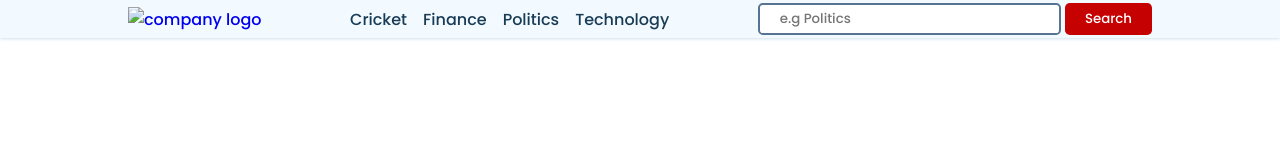
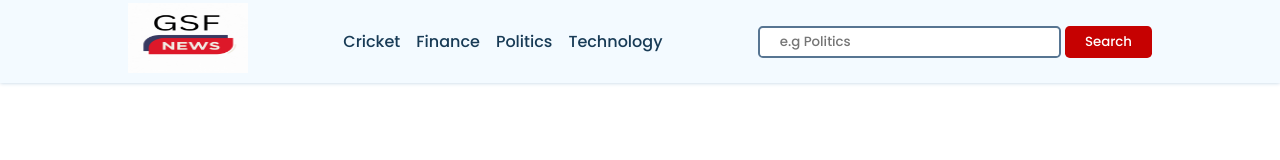
Before and after one commit to faheemahemad25/newsWebsite, a plain HTML site: page index.html in a window 1280 px wide. Drawn offline with Linux system fonts and the light colour scheme; no server answers.

Commit message:
Update index.html

```diff
--- a/index.html
+++ b/index.html
@@ -13,7 +13,7 @@
     <nav>
         <div class="main-nav flex container">
             <a href="#" class="companyLogo" onclick="location.reload()">
-                <img src="/Project-12_NewsWebsite/assests/GSFnewsLogo.gif" alt="company logo" >
+                <img src="/assests/GSFnewsLogo.gif" alt="company logo" >
             </a>
             <div class="nav-links">
                 <ul class="flex" id="nav-links-input">
```
